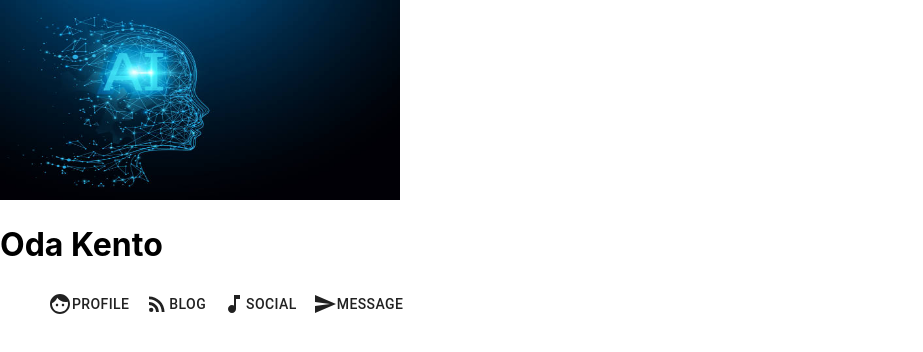
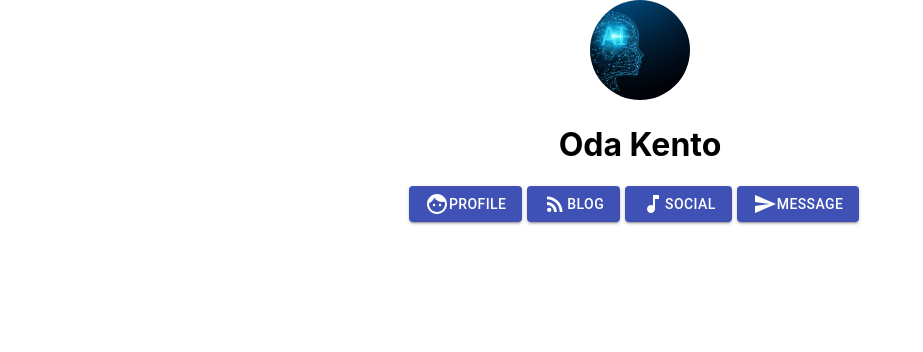
Before and after one commit to kentoda/Port_Blog, a Next.js app: page / in a window 1280 px wide. Shown: the top 352 px of the page, without its empty margins (0-923 px from the left). Built offline with nearby package versions, Linux system fonts and the light colour scheme.

Commit message:
header style

```diff
--- a/components/header.js
+++ b/components/header.js
@@ -5,47 +5,64 @@ import MusicNoteIcon from "@material-ui/icons/MusicNote";
 import RssFeedIcon from "@material-ui/icons/RssFeed";
 import SendIcon from "@material-ui/icons/Send";
 import Image from "next/image";
+import Container from "@material-ui/core/Container";
 
 const Header = () => {
   return (
     <header>
+      <Container maxWidth="sm">
         <div className="profile">
           <Image
+            className="img"
             src="/istockphoto-1160498031-612x612.jpg"
-          width={400}
-          height={200}
+            width={100}
+            height={100}
           />
           <h1>Oda Kento</h1>
         </div>
         <ul>
-        <Button>
+          <Button variant="contained" color="primary" className="button">
             <FaceIcon />
-          <Link href="/about">
+            <Link href="/blog">
               <a>profile</a>
             </Link>
           </Button>
 
-        <Button>
+          <Button variant="contained" color="primary" className="button">
             <RssFeedIcon />
             <Link href="/about">
               <a>blog</a>
             </Link>
           </Button>
 
-        <Button>
+          <Button variant="contained" color="primary" className="button">
             <MusicNoteIcon />
             <Link href="/about">
               <a>social</a>
             </Link>
           </Button>
 
-        <Button>
+          <Button variant="contained" color="primary" className="button">
             <SendIcon />
             <Link href="/about">
               <a>message</a>
             </Link>
           </Button>
         </ul>
+      </Container>
+      <style>{`
+        header .profile {
+          text-align: center;
+        }
+        .img {
+          border-radius: 50%;
+          object-fit: cover;
+          border: 5px solid #fff
+        }
+        .button {
+          margin-left: 5px;
+        }
+      `}</style>
     </header>
   );
 };
```
Lines whose indentation alone changed are shown as unchanged.
